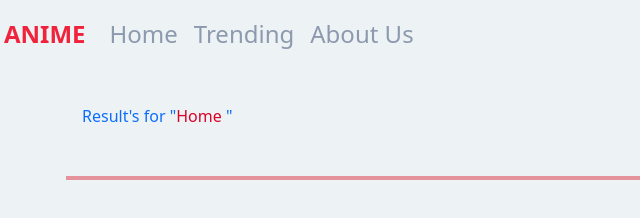
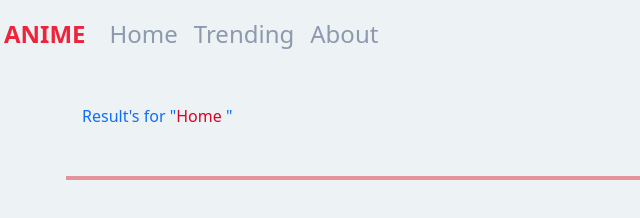
Before and after one commit to aashishU/anime-love, a plain HTML site: page index.html in a window 1280 px wide. Shown: the full height of the page, 16-656 px from the left. Drawn offline with nearby package versions, Linux system fonts and the light colour scheme; no server answers.

Commit message:
Update index.html

```diff
--- a/index.html
+++ b/index.html
@@ -29,7 +29,7 @@
                         <a class="nav-link" id="trending" href="">Trending</a>
                     </li>
                     <li class="nav-item">
-                        <a class="nav-link" id="about" href="">About Us</a>
+                        <a class="nav-link" id="about" href="">About</a>
                     </li>
                 </ul>
                 <form id="searchForm" class="d-flex" role="search">
```
